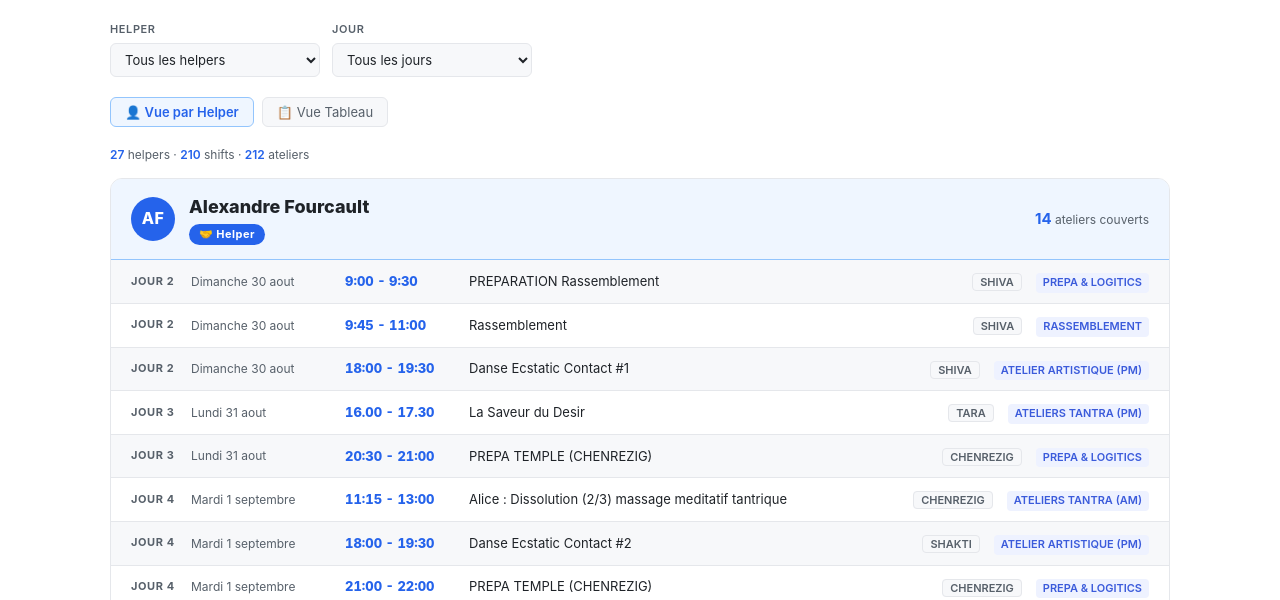
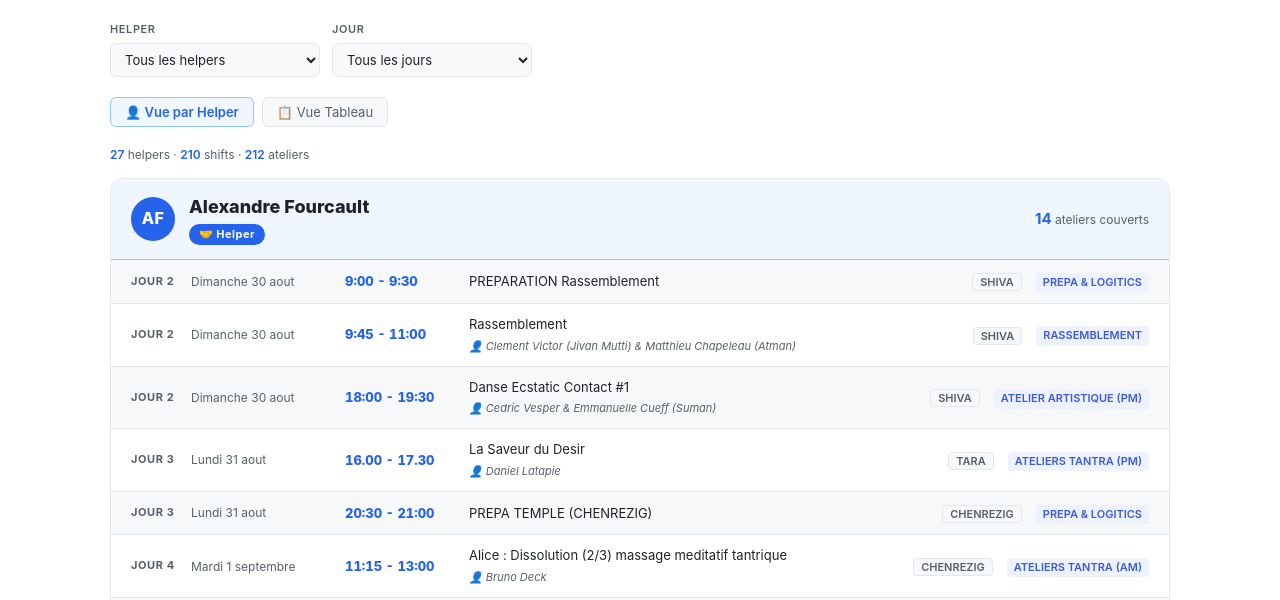
Before and after one commit to matchape01/test, a website: page Rapport6_Helpers.html in a window 1280 px wide. Shown: the part 200-800 px from the top of the page. Drawn offline with Linux system fonts and the light colour scheme.

Commit message:
Add files via upload

```diff
--- a/Rapport6_Helpers.html
+++ b/Rapport6_Helpers.html
@@ -209,7 +209,8 @@ function construireShiftsHelpers() {
       if (!parHelper.has(nom)) parHelper.set(nom, []);
       parHelper.get(nom).push({
         atelier: e.atelier, jour: e.jour, date: e.date,
-        heure: e.heure, lieu: e.lieu || '', type: e.type, iv
+        heure: e.heure, lieu: e.lieu || '', type: e.type, iv,
+        fac1: e.fac1 || '', fac2: e.fac2 || ''
       });
     });
   });
@@ -294,14 +295,20 @@ function renderCards(data) {
     const rows = a.shifts.flatMap(sh =>
       sh.ateliers
         .sort((x,y) => x.iv.debut - y.iv.debut)
-        .map(at => `<div class="shift-row">
+        .map(at => {
+          const facs = [at.fac1, at.fac2].filter(Boolean).join(' & ');
+          return `<div class="shift-row">
           <span class="shift-jour">${sh.jour}</span>
           <span class="shift-date">${sh.date}</span>
           <span class="shift-heure">${at.heure}</span>
-          <span class="shift-atelier">${at.atelier}</span>
+          <span class="shift-atelier">
+            ${at.atelier}
+            ${facs ? `<br><span style="font-size:11px;color:var(--muted);font-style:italic">👤 ${facs}</span>` : ''}
+          </span>
           <span class="shift-lieu">${at.lieu ? `<span class="tag-lieu">${at.lieu}</span>` : '<span style="color:var(--muted);font-size:11px">—</span>'}</span>
           <span><span class="tag">${at.type}</span></span>
-        </div>`)
+        </div>`;
+        })
     ).join('');
     return `<div class="role-block">
       <div class="role-header">
```
Also changed, not shown: Rapport7_Traducteurs.html (+11 -4 lines).
